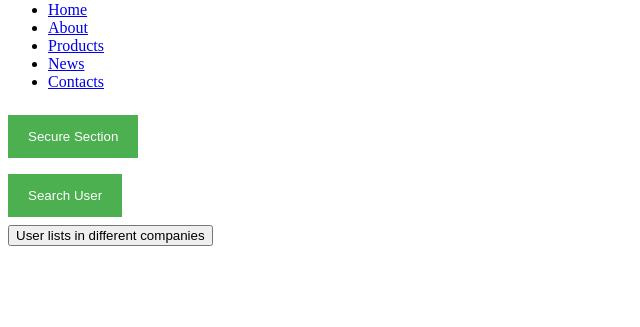
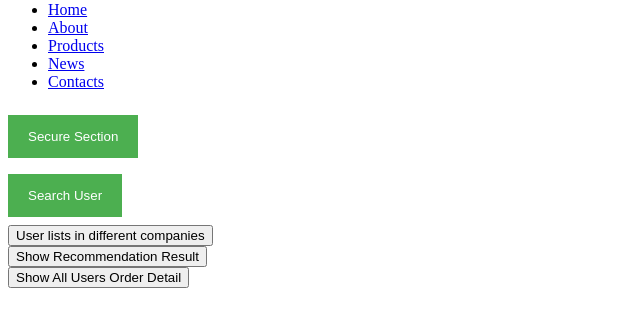
Before and after one commit to hanchen999/cmpe272, a PHP site: page /index.php in a window 1280 px wide. Shown: the part 126-453 px from the top of the page, without its empty margins (0-640 px from the left). Run offline with PHP 8.4, Linux system fonts and the light colour scheme.

Commit message:
add button

```diff
--- a/index.php
+++ b/index.php
@@ -168,7 +168,12 @@ span.psw {
 <form action="curl_test.php">
     <input type="submit" value="User lists in different companies" />
 </form>
-
+<form action="recommend_result.php">
+    <input type="submit" value="Show Recommendation Result" />
+</form>
+<form action="show_order_detail.php">
+    <input type="submit" value="Show All Users Order Detail" />
+</form>
 </div>
 </body>
 </html>
```
